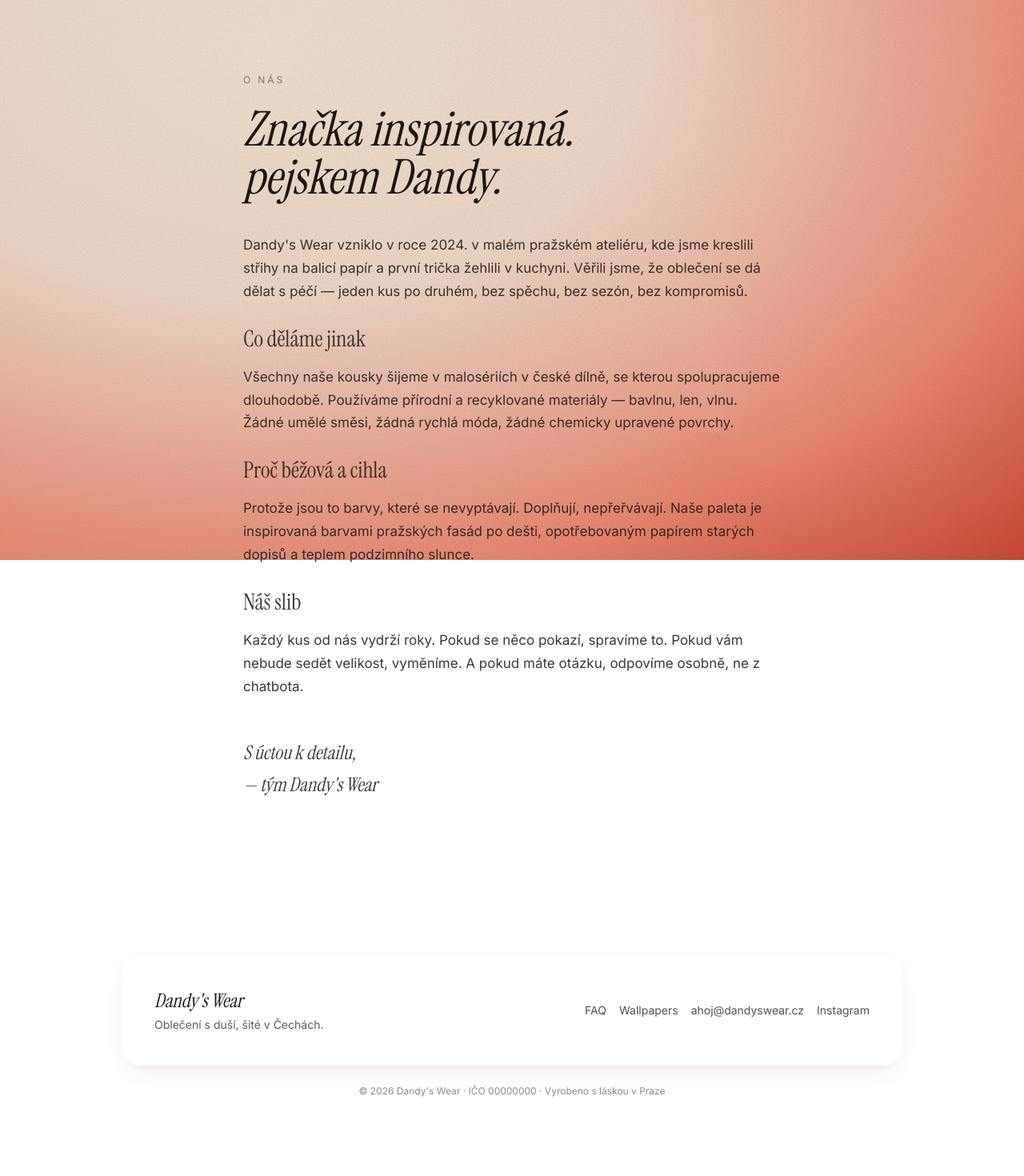
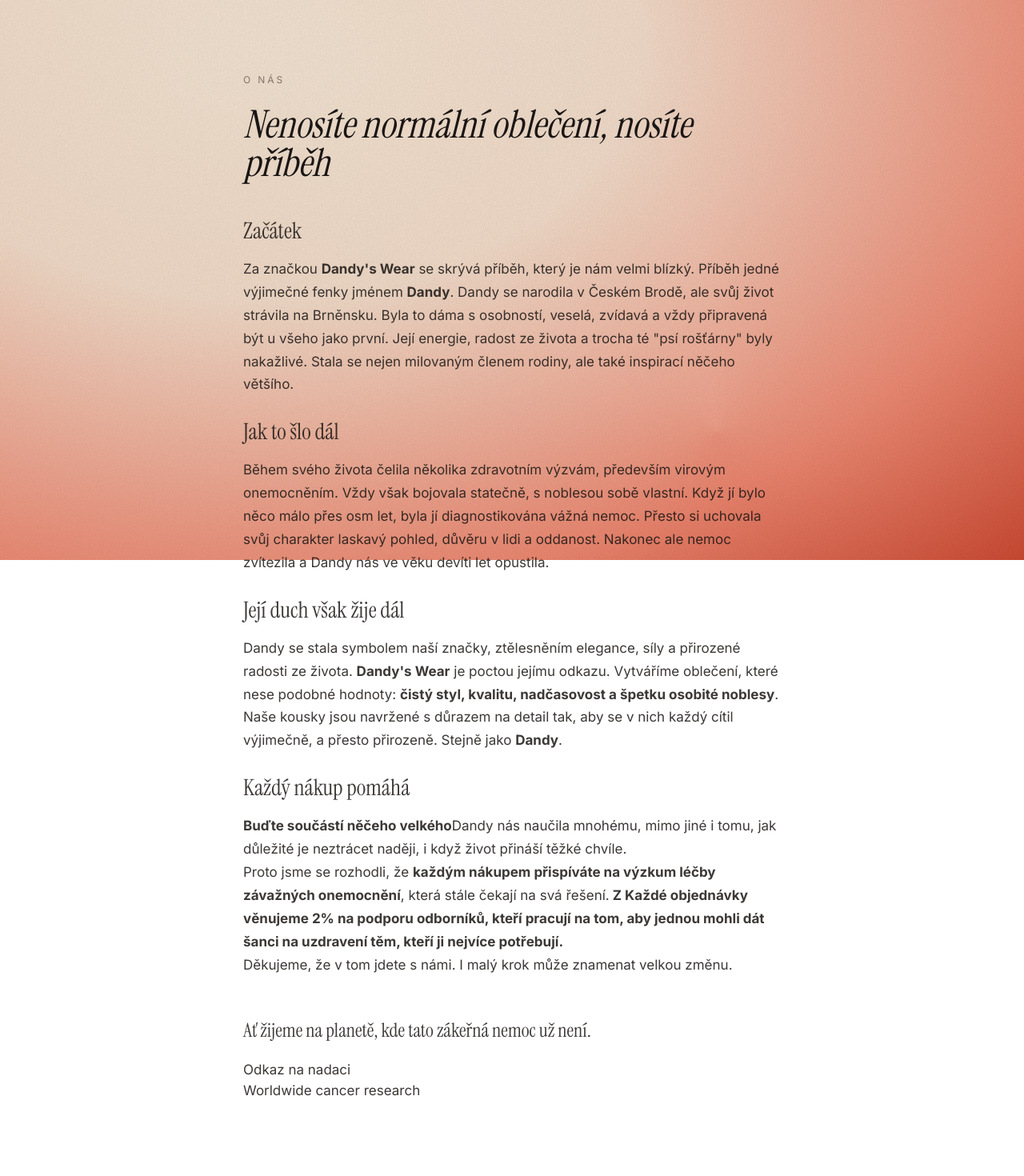
Before and after one commit to Fenixen/DandyWeb, a Next.js app: page /o-nas in a window 1280 px wide. Shown: the part 100-1570 px from the top of the page at 80% size. Before the commit the page ends 1512 px from the top, so only its background shows below. Built offline with nearby package versions, Linux system fonts and the light colour scheme.

Commit message:
Uprava O nas page

```diff
--- a/app/o-nas/page.tsx
+++ b/app/o-nas/page.tsx
@@ -4,44 +4,52 @@
   return (
     <article className="mx-auto max-w-[720px] px-6 py-12 md:py-20">
       <p className="text-xs uppercase tracking-[0.24em] text-ink/50 mb-6">O nás</p>
-      <h1 className="serif italic text-5xl md:text-6xl leading-[0.95] text-ink">
-        Značka inspirovaná.<br />
-        pejskem Dandy.
+      <h1 className="serif italic text-5xl md:text-5xl leading-[0.95] text-ink">
+        Nenosíte normální oblečení, nosíte příběh
       </h1>
 
       <div className="prose-dandy mt-10 text-ink/85 text-[17px]">
+        <h2>Začátek</h2>
         <p>
-          Dandy&apos;s Wear vzniklo v roce 2024. v malém pražském ateliéru, kde jsme
-          kreslili střihy na balicí papír a první trička žehlili v kuchyni.
-          Věřili jsme, že oblečení se dá dělat s péčí — jeden kus po druhém,
-          bez spěchu, bez sezón, bez kompromisů.
+          Za značkou <b>Dandy's Wear</b> se skrývá příběh, který je nám velmi blízký. Příběh jedné výjimečné fenky
+          jménem <b>Dandy</b>. Dandy se narodila v Českém Brodě, ale svůj život strávila na Brněnsku. Byla to dáma s osobností,
+          veselá, zvídavá a vždy připravená být u všeho jako první. Její energie, radost ze života a trocha té "psí rošťárny"
+          byly nakažlivé. Stala se nejen milovaným členem rodiny, ale také inspirací něčeho většího.
         </p>
 
-        <h2>Co děláme jinak</h2>
+        <h2>Jak to šlo dál</h2>
         <p>
-          Všechny naše kousky šijeme v malosériích v české dílně, se kterou
-          spolupracujeme dlouhodobě. Používáme přírodní a recyklované materiály —
-          bavlnu, len, vlnu. Žádné umělé směsi, žádná rychlá móda, žádné chemicky
-          upravené povrchy.
+          Během svého života čelila několika zdravotním výzvám, především virovým onemocněním. Vždy však bojovala statečně,
+          s noblesou sobě vlastní. Když jí bylo něco málo přes osm let, byla jí diagnostikována vážná nemoc. Přesto si uchovala
+          svůj charakter laskavý pohled, důvěru v lidi a oddanost. Nakonec ale nemoc zvítezila a Dandy nás ve věku devíti let
+          opustila.
         </p>
 
-        <h2>Proč béžová a cihla</h2>
+        <h2>Její duch však žije dál</h2>
         <p>
-          Protože jsou to barvy, které se nevyptávají. Doplňují, nepřeřvávají.
-          Naše paleta je inspirovaná barvami pražských fasád po dešti,
-          opotřebovaným papírem starých dopisů a teplem podzimního slunce.
+          Dandy se stala symbolem naší značky, ztělesněním elegance, síly a přirozené radosti ze života. <b>Dandy's Wear</b> je
+          poctou jejímu odkazu. Vytváříme oblečení, které nese podobné hodnoty: <b>čistý styl, kvalitu, nadčasovost a špetku
+            osobité noblesy
+          </b>. Naše kousky jsou navržené s důrazem na detail tak, aby se v nich každý cítil výjimečně, a přesto přirozeně.
+          Stejně jako <b>Dandy</b>.
+        </p>
+        <h2>Každý nákup pomáhá</h2>
+        <p>
+          <b>Buďte součástí něčeho velkého</b>
+          Dandy nás naučila mnohému, mimo jiné i tomu, jak důležité je neztrácet naději, i když život přináší těžké
+          chvíle.<br/>Proto jsme se rozhodli, že <b>každým nákupem přispíváte na výzkum léčby závažných onemocnění</b>,
+          která stále čekají na svá řešení.<b> Z Každé objednávky věnujeme 2% na podporu odborníků, kteří pracují na tom,
+            aby jednou mohli dát šanci na uzdravení těm, kteří ji nejvíce potřebují.
+          </b><br/>Děkujeme, že v tom jdete s námi. I malý krok může znamenat velkou změnu.
         </p>
 
-        <h2>Náš slib</h2>
-        <p>
-          Každý kus od nás vydrží roky. Pokud se něco pokazí, spravíme to.
-          Pokud vám nebude sedět velikost, vyměníme. A pokud máte otázku,
-          odpovíme osobně, ne z chatbota.
+        <p className="serif text-2xl mt-12">
+          Ať žijeme na planetě, kde tato zákeřná nemoc už není.
         </p>
 
-        <p className="serif italic text-2xl mt-12">
-          S úctou k detailu,<br />— tým Dandy&apos;s Wear
-        </p>
+        <h3>Odkaz na nadaci</h3>
+        <a href='https://worldwidecancerresearch.org' target="_blank">Worldwide cancer research</a>
+
       </div>
     </article>
   );
```
Also changed, not shown: 2 other files (tests, documents, lock files or other folders).
